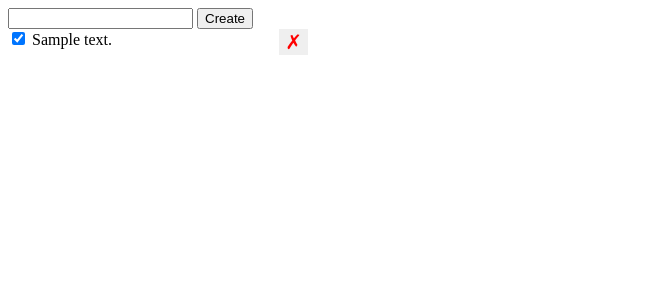
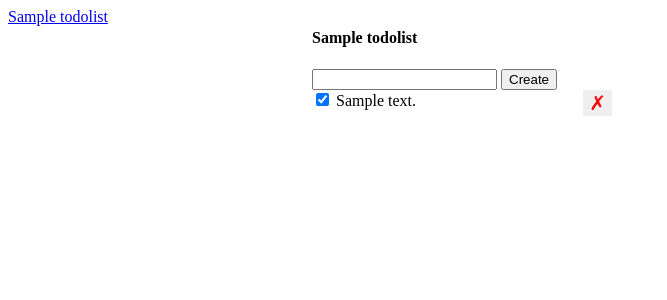
Before and after one commit to artiomdiu/todoapp, a Flask app: page /lists/1 in a window 1280 px wide. Shown: the top 300 px of the page, without its empty margins (0-667 px from the left). Run offline with Flask 2, Linux system fonts and the light colour scheme; tables that the repository leaves empty hold one stand-in row (values such as "Sample post").

Commit message:
Modified view and controller in js

```diff
--- a/app.py
+++ b/app.py
@@ -82,7 +82,11 @@ def delete_todo(todo_id):
 
 @app.route('/lists/<list_id>')
 def get_list_todos(list_id):
-    return render_template('index.html', data=Todo.query.filter_by(list_id=list_id).order_by('id').all())
+    return render_template('index.html',
+                           lists=TodoList.query.all(),
+                           active_list=TodoList.query.get(list_id),
+                           todos=Todo.query.filter_by(list_id=list_id).order_by('id').all()
+                           )
 
 
 @app.route('/')
--- a/templates/index.html
+++ b/templates/index.html
@@ -24,23 +24,41 @@
           cursor: pointer;
           font-size: 20px;
       }
+      .lists-wrapper, .todos-wrapper {
+          display: inline-block;
+          vertical-align: top;
+      }
     </style>
   </head>
   <body>
+    <div class="lists-wrapper">
+        <ul id="lists">
+            {%  for list in lists %}
+            <li>
+                <a href="/lists/{{ list.id }}">
+                    {{ list.name }}
+                </a>
+            </li>
+            {% endfor %}
+        </ul>
+    </div>
+    <div class="todos-wrapper">
+        <h4>{{ active_list.name }}</h4>
         <form id="form" method="post" action="/todos/create">
           <input type="text" id="description" name="description" />
           <input type="submit" value="Create" />
         </form>
         <div id="error" class="hidden">Something went wrong!</div>
         <ul id="todos">
-      {% for d in data %}
+          {% for todo in todos %}
           <li>
-        <input class="check-completed" data-id="{{ d.id }}" type="checkbox" {% if d.completed %} checked {% endif %} />
-        {{ d.description }}
-        <button class="delete-button" data-id="{{ d.id }}">&cross;</button>
+            <input class="check-completed" data-id="{{ todo.id }}" type="checkbox" {% if todo.completed %} checked {% endif %} />
+            {{ todo.description }}
+            <button class="delete-button" data-id="{{ todo.id }}">&cross;</button>
           </li>
           {% endfor %}
         </ul>
+    </div>
     <script>
       const checkboxes = document.querySelectorAll('.check-completed');
       for (let i = 0; i < checkboxes.length; i++) {
```
Lines whose indentation alone changed are shown as unchanged.
